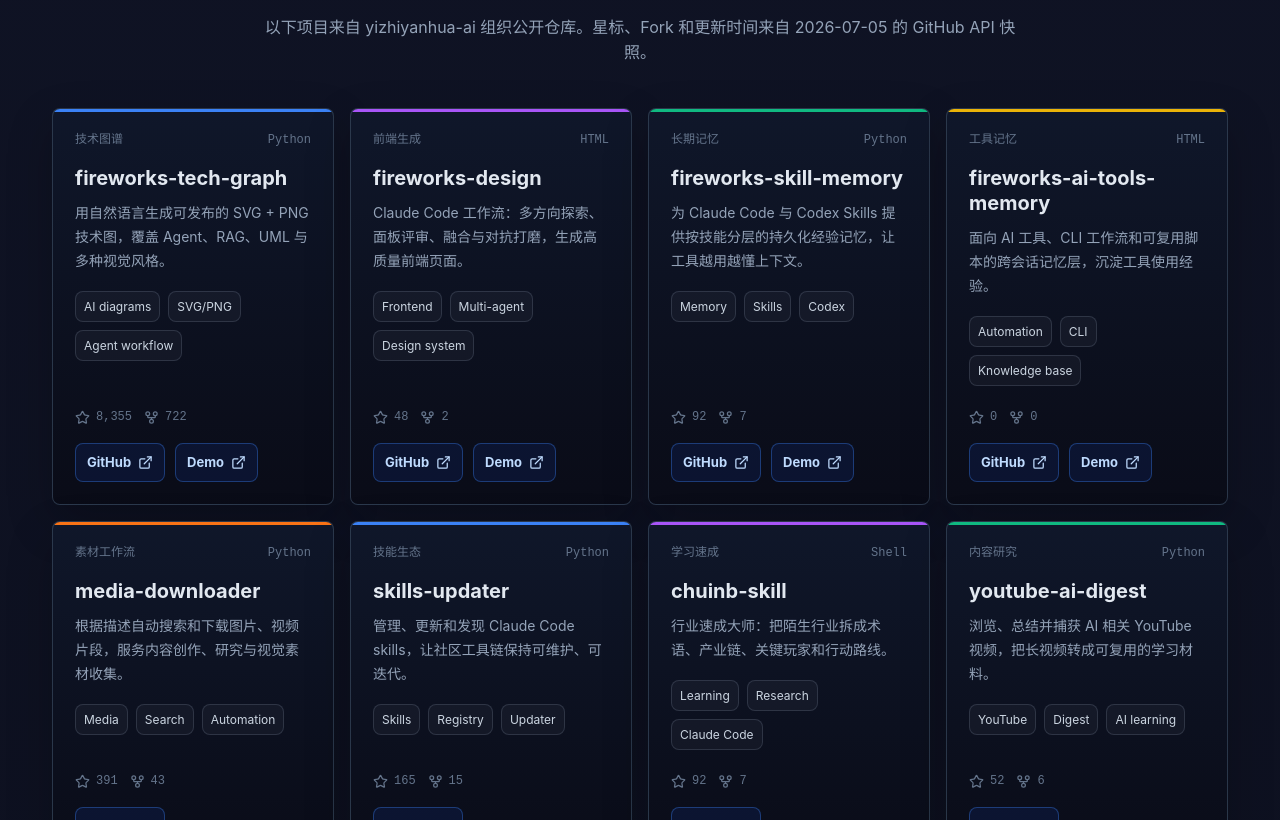
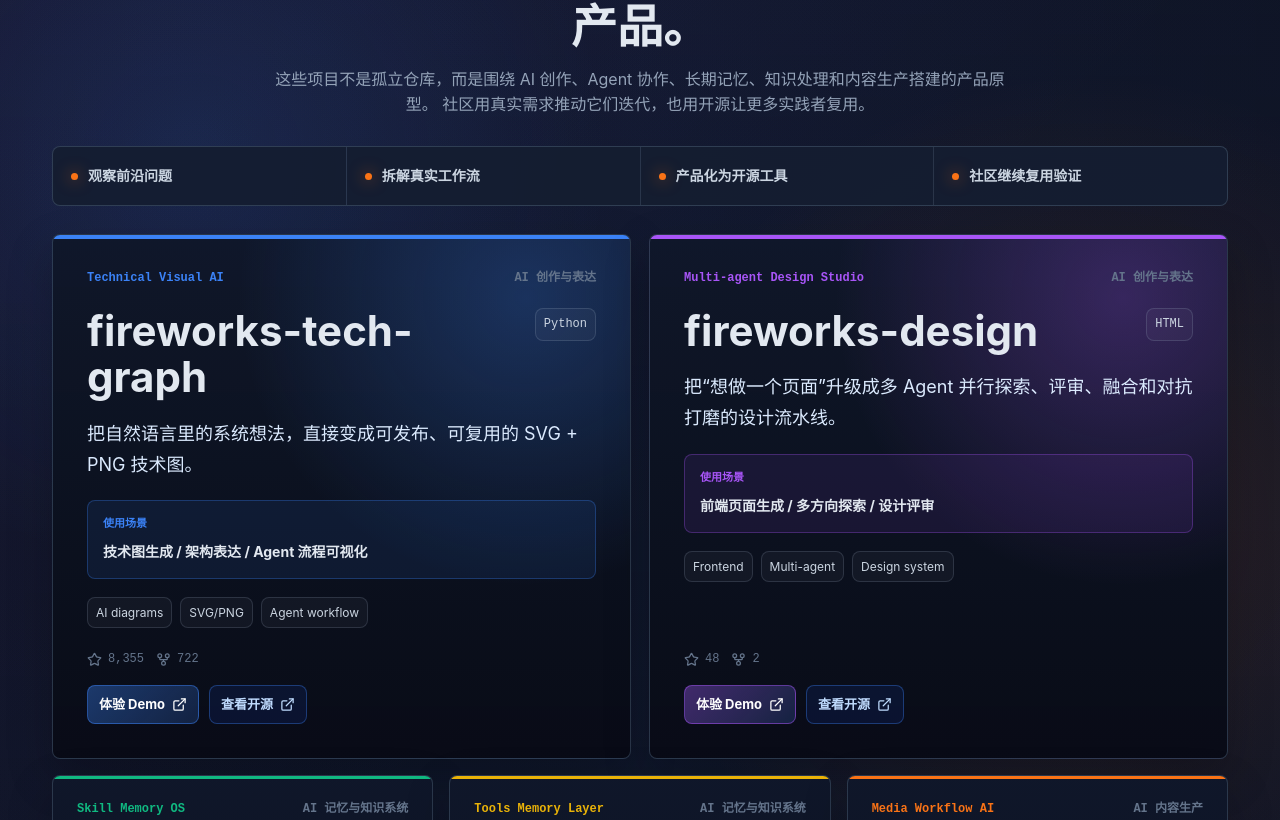
Before and after one commit to yizhiyanhua-ai/fireworks, a React (Vite) app: page / in a window 1280 px wide. Shown: the part 3720-4540 px from the top of the page. Built offline with nearby package versions, Linux system fonts and the light colour scheme.

Commit message:
Reframe projects as AI product lab

```diff
--- a/src/communityData.js
+++ b/src/communityData.js
@@ -114,7 +114,10 @@ export const communityBeliefs = [
 export const featuredProjects = [
   {
     name: 'fireworks-tech-graph',
-    category: '技术图谱',
+    category: 'AI 创作与表达',
+    productType: 'Technical Visual AI',
+    useCase: '技术图生成 / 架构表达 / Agent 流程可视化',
+    outcome: '把自然语言里的系统想法，直接变成可发布、可复用的 SVG + PNG 技术图。',
     description:
       '用自然语言生成可发布的 SVG + PNG 技术图，覆盖 Agent、RAG、UML 与多种视觉风格。',
     url: 'https://github.com/yizhiyanhua-ai/fireworks-tech-graph',
@@ -124,10 +127,14 @@ export const featuredProjects = [
     language: 'Python',
     tags: ['AI diagrams', 'SVG/PNG', 'Agent workflow'],
     accent: 'blue',
+    flagship: true,
   },
   {
     name: 'fireworks-design',
-    category: '前端生成',
+    category: 'AI 创作与表达',
+    productType: 'Multi-agent Design Studio',
+    useCase: '前端页面生成 / 多方向探索 / 设计评审',
+    outcome: '把“想做一个页面”升级成多 Agent 并行探索、评审、融合和对抗打磨的设计流水线。',
     description:
       'Claude Code 工作流：多方向探索、面板评审、融合与对抗打磨，生成高质量前端页面。',
     url: 'https://github.com/yizhiyanhua-ai/fireworks-design',
@@ -137,10 +144,14 @@ export const featuredProjects = [
     language: 'HTML',
     tags: ['Frontend', 'Multi-agent', 'Design system'],
     accent: 'purple',
+    flagship: true,
   },
   {
     name: 'fireworks-skill-memory',
-    category: '长期记忆',
+    category: 'AI 记忆与知识系统',
+    productType: 'Skill Memory OS',
+    useCase: '技能记忆 / 经验复用 / 跨会话上下文',
+    outcome: '让 Claude Code 与 Codex Skills 沉淀按技能分层的经验，减少重复探索。',
     description:
       '为 Claude Code 与 Codex Skills 提供按技能分层的持久化经验记忆，让工具越用越懂上下文。',
     url: 'https://github.com/yizhiyanhua-ai/fireworks-skill-memory',
@@ -153,7 +164,10 @@ export const featuredProjects = [
   },
   {
     name: 'fireworks-ai-tools-memory',
-    category: '工具记忆',
+    category: 'AI 记忆与知识系统',
+    productType: 'Tools Memory Layer',
+    useCase: 'CLI 工具记忆 / 工作流复用 / 知识库',
+    outcome: '把 AI 工具、CLI 命令和脚本经验保存成跨会话可检索的工作记忆。',
     description:
       '面向 AI 工具、CLI 工作流和可复用脚本的跨会话记忆层，沉淀工具使用经验。',
     url: 'https://github.com/yizhiyanhua-ai/fireworks-ai-tools-memory',
@@ -166,7 +180,10 @@ export const featuredProjects = [
   },
   {
     name: 'media-downloader',
-    category: '素材工作流',
+    category: 'AI 内容生产',
+    productType: 'Media Workflow AI',
+    useCase: '素材搜索 / 图片视频下载 / 内容创作',
+    outcome: '用描述驱动素材收集，把内容生产前期的搜索、筛选和下载流程自动化。',
     description:
       '根据描述自动搜索和下载图片、视频片段，服务内容创作、研究与视觉素材收集。',
     url: 'https://github.com/yizhiyanhua-ai/media-downloader',
@@ -179,7 +196,10 @@ export const featuredProjects = [
   },
   {
     name: 'skills-updater',
-    category: '技能生态',
+    category: 'AI Agent 工作流',
+    productType: 'Skill Registry',
+    useCase: '技能发现 / 技能更新 / Agent 工具链维护',
+    outcome: '让 Claude Code skills 具备可发现、可更新、可维护的生态入口。',
     description:
       '管理、更新和发现 Claude Code skills，让社区工具链保持可维护、可迭代。',
     url: 'https://github.com/yizhiyanhua-ai/skills-updater',
@@ -192,7 +212,10 @@ export const featuredProjects = [
   },
   {
     name: 'chuinb-skill',
-    category: '学习速成',
+    category: 'AI 学习与研究',
+    productType: 'Industry Learning Agent',
+    useCase: '行业速成 / 术语拆解 / 产业链研究',
+    outcome: '把陌生行业拆成术语、产业链、关键玩家和行动路线，帮助实践者快速进入语境。',
     description:
       '行业速成大师：把陌生行业拆成术语、产业链、关键玩家和行动路线。',
     url: 'https://github.com/yizhiyanhua-ai/chuinb-skill',
@@ -205,7 +228,10 @@ export const featuredProjects = [
   },
   {
     name: 'youtube-ai-digest',
-    category: '内容研究',
+    category: 'AI 学习与研究',
+    productType: 'Video Research Digest',
+    useCase: 'AI 视频总结 / 学习材料沉淀 / 长内容处理',
+    outcome: '把 AI 相关长视频转成结构化摘要和可复用学习材料，连接内容输入和知识沉淀。',
     description:
       '浏览、总结并捕获 AI 相关 YouTube 视频，把长视频转成可复用的学习材料。',
     url: 'https://github.com/yizhiyanhua-ai/youtube-ai-digest',
--- a/src/main.jsx
+++ b/src/main.jsx
@@ -60,13 +60,20 @@ function Stat({ value, label }) {
 
 function ProjectCard({ project }) {
   return (
-    <article className={`project-card accent-${project.accent}`}>
+    <article className={`project-card accent-${project.accent}${project.flagship ? ' flagship' : ''}`}>
       <div className="project-topline">
+        <span>{project.productType}</span>
         <span>{project.category}</span>
-        <span>{project.language}</span>
       </div>
-      <h3>{project.name}</h3>
-      <p>{project.description}</p>
+      <div className="project-title-row">
+        <h3>{project.name}</h3>
+        <span className="project-language">{project.language}</span>
+      </div>
+      <p className="project-outcome">{project.outcome}</p>
+      <div className="project-use-case">
+        <span>使用场景</span>
+        <strong>{project.useCase}</strong>
+      </div>
       <div className="tag-row">
         {project.tags.map((tag) => (
           <span key={tag}>{tag}</span>
@@ -81,14 +88,14 @@ function ProjectCard({ project }) {
         </span>
       </div>
       <div className="project-actions">
-        <a href={project.url} target="_blank" rel="noreferrer">
-          GitHub <ExternalLink size={15} aria-hidden="true" />
-        </a>
         {project.demo && (
-          <a href={project.demo} target="_blank" rel="noreferrer">
-            Demo <ExternalLink size={15} aria-hidden="true" />
+          <a className="launch-link" href={project.demo} target="_blank" rel="noreferrer">
+            体验 Demo <ExternalLink size={15} aria-hidden="true" />
           </a>
         )}
+        <a href={project.url} target="_blank" rel="noreferrer">
+          查看开源 <ExternalLink size={15} aria-hidden="true" />
+        </a>
       </div>
     </article>
   );
@@ -297,17 +304,28 @@ function App() {
           </div>
         </section>
 
-        <section className="projects-section" id="projects">
+        <section className="projects-section section-band" id="projects">
           <div className="section-heading">
-            <span className="section-kicker">Open Source Matrix</span>
-            <h2>开源项目矩阵</h2>
+            <span className="section-kicker">AI Product Lab</span>
+            <h2>一组从真实工作流里长出来的开源 AI 产品。</h2>
             <p>
-              以下项目来自 yizhiyanhua-ai 组织公开仓库。星标、Fork 和更新时间来自 2026-07-05
-              的 GitHub API 快照。
+              这些项目不是孤立仓库，而是围绕 AI 创作、Agent 协作、长期记忆、知识处理和内容生产搭建的产品原型。
+              社区用真实需求推动它们迭代，也用开源让更多实践者复用。
             </p>
           </div>
+          <div className="product-lab-intro" aria-label="AI 产品实验室方法">
+            <span>观察前沿问题</span>
+            <span>拆解真实工作流</span>
+            <span>产品化为开源工具</span>
+            <span>社区继续复用验证</span>
+          </div>
           <div className="project-grid">
-            {featuredProjects.map((project) => (
+            {featuredProjects.filter((project) => project.flagship).map((project) => (
+              <ProjectCard key={project.name} project={project} />
+            ))}
+          </div>
+          <div className="product-portfolio-grid">
+            {featuredProjects.filter((project) => !project.flagship).map((project) => (
               <ProjectCard key={project.name} project={project} />
             ))}
           </div>
--- a/src/styles.css
+++ b/src/styles.css
@@ -846,7 +846,6 @@ section:not(.hero-section) {
 
 .position-grid p,
 .principle p,
-.project-card p,
 .source-row p,
 .rhythm-line p {
   margin-top: 10px;
@@ -855,20 +854,82 @@ section:not(.hero-section) {
   line-height: 1.7;
 }
 
+.projects-section {
+  position: relative;
+  overflow: hidden;
+}
+
+.projects-section::before {
+  content: "";
+  position: absolute;
+  inset: 0;
+  pointer-events: none;
+  background:
+    radial-gradient(circle at 15% 16%, rgba(59, 130, 246, 0.14), transparent 26rem),
+    radial-gradient(circle at 85% 34%, rgba(249, 115, 22, 0.12), transparent 28rem),
+    linear-gradient(135deg, rgba(168, 85, 247, 0.06), transparent 42%);
+}
+
+.projects-section > * {
+  position: relative;
+}
+
+.product-lab-intro {
+  display: grid;
+  grid-template-columns: repeat(4, minmax(0, 1fr));
+  gap: 1px;
+  max-width: 1180px;
+  margin: -14px auto 28px;
+  border: 1px solid rgba(51, 65, 85, 0.74);
+  border-radius: 8px;
+  overflow: hidden;
+  background: rgba(51, 65, 85, 0.72);
+}
+
+.product-lab-intro span {
+  display: flex;
+  align-items: center;
+  min-height: 58px;
+  padding: 14px 18px;
+  color: #cbd5e1;
+  font-size: 14px;
+  font-weight: 800;
+  background: rgba(15, 23, 42, 0.78);
+}
+
+.product-lab-intro span::before {
+  content: "";
+  flex: 0 0 auto;
+  width: 7px;
+  height: 7px;
+  margin-right: 10px;
+  border-radius: 999px;
+  background: var(--orange);
+  box-shadow: 0 0 16px rgba(249, 115, 22, 0.72);
+}
+
 .project-grid {
   display: grid;
-  grid-template-columns: repeat(4, minmax(0, 1fr));
+  grid-template-columns: repeat(2, minmax(0, 1fr));
+  gap: 18px;
+  max-width: 1240px;
+  margin: 0 auto;
+}
+
+.product-portfolio-grid {
+  display: grid;
+  grid-template-columns: repeat(3, minmax(0, 1fr));
   gap: 16px;
   max-width: 1240px;
-  margin: 0 auto;
+  margin: 16px auto 0;
 }
 
 .project-card {
   position: relative;
   display: flex;
   flex-direction: column;
-  min-height: 320px;
-  padding: 22px;
+  min-height: 350px;
+  padding: 24px;
   border: 1px solid rgba(51, 65, 85, 0.8);
   border-radius: 8px;
   background:
@@ -880,6 +941,15 @@ section:not(.hero-section) {
   overflow: hidden;
 }
 
+.project-card.flagship {
+  min-height: 390px;
+  padding: clamp(26px, 3vw, 34px);
+  background:
+    radial-gradient(circle at 82% 12%, color-mix(in srgb, var(--accent, var(--blue)) 26%, transparent), transparent 18rem),
+    linear-gradient(180deg, rgba(15, 23, 42, 0.96), rgba(9, 11, 22, 0.98)),
+    var(--panel);
+}
+
 .project-card:hover {
   transform: translateY(-3px);
   border-color: rgba(59, 130, 246, 0.62);
@@ -896,6 +966,10 @@ section:not(.hero-section) {
   background: var(--accent, var(--blue));
 }
 
+.project-card.flagship::before {
+  height: 4px;
+}
+
 .project-card.accent-purple {
   --accent: var(--purple);
 }
@@ -916,19 +990,89 @@ section:not(.hero-section) {
   --accent: var(--orange);
 }
 
-.project-topline,
-.project-metrics {
+.project-topline {
   display: flex;
   align-items: center;
   justify-content: space-between;
   gap: 12px;
-  color: var(--dim);
+  color: var(--accent, var(--blue));
   font-family: "SF Mono", "Fira Code", ui-monospace, monospace;
   font-size: 12px;
-}
-
-.project-card h3 {
+  font-weight: 800;
+}
+
+.project-topline span:last-child {
+  color: var(--dim);
+}
+
+.project-title-row {
+  display: grid;
+  grid-template-columns: minmax(0, 1fr) auto;
+  gap: 12px;
+  align-items: start;
+  margin-top: 20px;
+}
+
+.project-title-row h3 {
+  margin: 0;
   overflow-wrap: anywhere;
+  font-size: clamp(22px, 2.2vw, 30px);
+  line-height: 1.1;
+}
+
+.project-card.flagship .project-title-row h3 {
+  font-size: clamp(28px, 3.6vw, 42px);
+}
+
+.project-language {
+  padding: 6px 8px;
+  border: 1px solid rgba(148, 163, 184, 0.22);
+  border-radius: 8px;
+  color: #cbd5e1;
+  font-family: "SF Mono", "Fira Code", ui-monospace, monospace;
+  font-size: 12px;
+  background: rgba(226, 232, 240, 0.04);
+}
+
+.project-outcome {
+  margin-top: 18px;
+  color: #dbeafe;
+  font-size: 16px;
+  line-height: 1.72;
+  text-wrap: pretty;
+}
+
+.project-card.flagship .project-outcome {
+  max-width: 42rem;
+  font-size: 18px;
+}
+
+.project-use-case {
+  margin-top: 20px;
+  padding: 15px;
+  border: 1px solid color-mix(in srgb, var(--accent, var(--blue)) 30%, transparent);
+  border-radius: 8px;
+  background: color-mix(in srgb, var(--accent, var(--blue)) 9%, transparent);
+}
+
+.project-use-case span,
+.project-use-case strong {
+  display: block;
+}
+
+.project-use-case span {
+  color: var(--accent, var(--blue));
+  font-family: "SF Mono", "Fira Code", ui-monospace, monospace;
+  font-size: 11px;
+  font-weight: 800;
+  text-transform: uppercase;
+}
+
+.project-use-case strong {
+  margin-top: 7px;
+  color: var(--text);
+  font-size: 14px;
+  line-height: 1.55;
 }
 
 .tag-row {
@@ -948,8 +1092,14 @@ section:not(.hero-section) {
 }
 
 .project-metrics {
+  display: flex;
+  align-items: center;
+  gap: 12px;
   margin-top: auto;
   padding-top: 22px;
+  color: var(--dim);
+  font-family: "SF Mono", "Fira Code", ui-monospace, monospace;
+  font-size: 12px;
   justify-content: flex-start;
 }
 
@@ -979,6 +1129,14 @@ section:not(.hero-section) {
   font-size: 13px;
   font-weight: 700;
   background: rgba(29, 78, 216, 0.12);
+}
+
+.project-actions .launch-link {
+  border-color: color-mix(in srgb, var(--accent, var(--blue)) 48%, transparent);
+  color: #fff;
+  background:
+    linear-gradient(135deg, color-mix(in srgb, var(--accent, var(--blue)) 34%, transparent), rgba(59, 130, 246, 0.14)),
+    rgba(15, 23, 42, 0.72);
 }
 
 .section-footnote {
@@ -1239,9 +1397,14 @@ footer {
   .position-grid,
   .principles-grid,
   .project-grid,
+  .product-portfolio-grid,
   .content-track-grid,
   .belief-grid,
   .intro-notes {
+    grid-template-columns: repeat(2, minmax(0, 1fr));
+  }
+
+  .product-lab-intro {
     grid-template-columns: repeat(2, minmax(0, 1fr));
   }
 
@@ -1337,10 +1500,15 @@ footer {
   .position-grid,
   .principles-grid,
   .project-grid,
+  .product-portfolio-grid,
   .content-track-grid,
   .rhythm-line,
   .belief-grid,
   .intro-notes {
+    grid-template-columns: 1fr;
+  }
+
+  .product-lab-intro {
     grid-template-columns: 1fr;
   }
 
```
Also changed, not shown: 1 other file (tests, documents, lock files or other folders).
